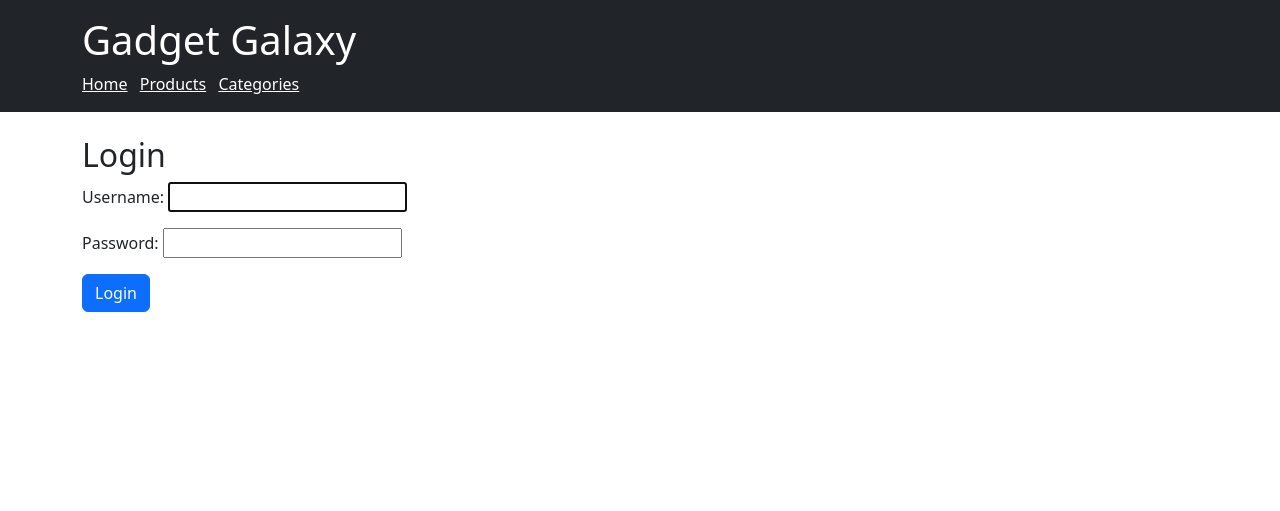
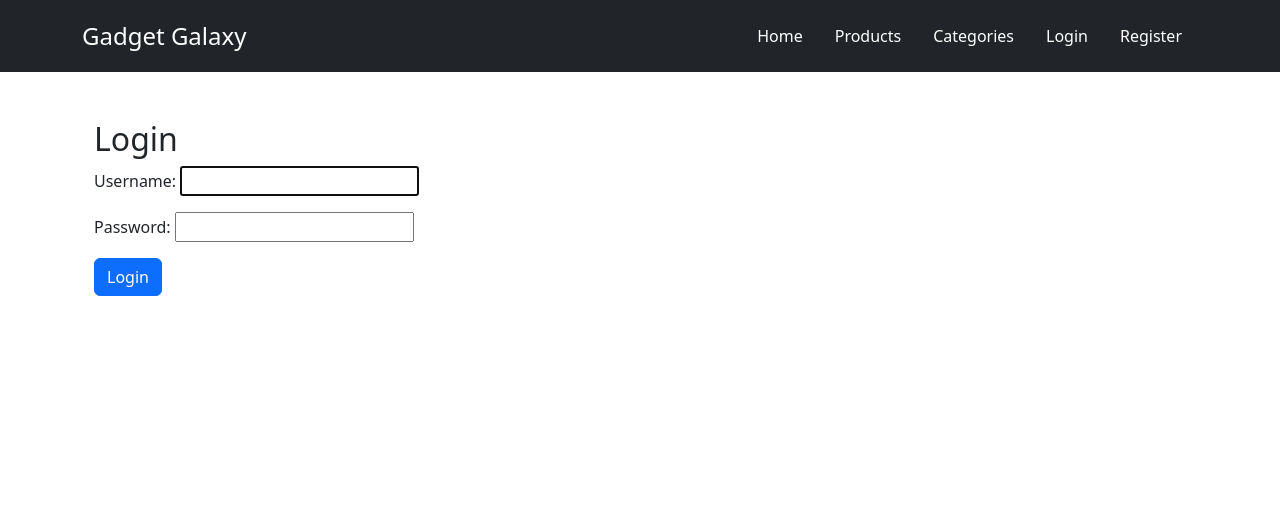
Before and after one commit to aahmed1009/gadget_galaxy-Django, a Django app: page /login/ in a window 1280 px wide. Shown: the top 511 px of the page. Run offline with Django 5.2, Linux system fonts and the light colour scheme; parts of the project's set-up code (start-up, migrations or seed data) failed here and were passed over.

Commit message:
finally email verification with celery and redis and the logout

```diff
--- a/gadget_galaxy/urls.py
+++ b/gadget_galaxy/urls.py
@@ -23,15 +23,20 @@ from django.conf import settings
 from django.conf.urls.static import static
 from user.views import register, activate
 from django.contrib.auth import views as auth_views
+from user.views import register, activate, login_view
+from django.contrib.auth.views import LogoutView
 urlpatterns = [
 #     path('admin/', admin.site.urls),
-#     path('', include('product.urls')),
+    path('', include('product.urls')),
 # path('categories/', include('category.urls')),
+  path('', index, name='index'),
   path('admin/', admin.site.urls),
-    path('register/', register, name='register'),
-    path('login/', auth_views.LoginView.as_view(template_name='login.html'), name='login'),
-    path('logout/', auth_views.LogoutView.as_view(), name='logout'),
+
+ path('register/', register, name='register'),
     path('activate/<uidb64>/<token>/', activate, name='activate'),
+    path('login/', login_view, name='login'),
+    # path('logout/', LogoutView.as_view(), name='logout'),
+    path('logout/', LogoutView.as_view(next_page='login'), name='logout'),
     path('categories/', include('category.urls')),
 
 ] + static(settings.MEDIA_URL, document_root=settings.MEDIA_ROOT)
--- a/templates/index.html
+++ b/templates/index.html
@@ -9,13 +9,50 @@
     />
   </head>
   <body class="d-flex flex-column min-vh-100">
-    <header class="bg-dark text-white p-3">
-      <div class="container">
-        <h1>Gadget Galaxy</h1>
+    <header class="bg-dark text-white">
+      <div
+        class="container d-flex justify-content-between align-items-center py-3"
+      >
+        <h1 class="h4 m-0">Gadget Galaxy</h1>
         <nav>
-          <a href="/" class="text-white me-2">Home</a>
-          <a href="/products/" class="text-white me-2">Products</a>
-          <a href="/categories/" class="text-white">Categories</a>
+          <ul class="nav">
+            <li class="nav-item">
+              <a class="nav-link text-white" href="{% url 'index' %}">Home</a>
+            </li>
+            <li class="nav-item">
+              <a class="nav-link text-white" href="{% url 'product_list' %}"
+                >Products</a
+              >
+            </li>
+            <li class="nav-item">
+              <a class="nav-link text-white" href="{% url 'category_list' %}"
+                >Categories</a
+              >
+            </li>
+
+            {% if user.is_authenticated %}
+            <li class="nav-item">
+              <form method="post" action="{% url 'logout' %}" class="d-inline">
+                {% csrf_token %}
+                <button
+                  type="submit"
+                  class="btn btn-link nav-link text-white p-0"
+                >
+                  Logout
+                </button>
+              </form>
+            </li>
+            {% else %}
+            <li class="nav-item">
+              <a class="nav-link text-white" href="{% url 'login' %}">Login</a>
+            </li>
+            <li class="nav-item">
+              <a class="nav-link text-white" href="{% url 'register' %}"
+                >Register</a
+              >
+            </li>
+            {% endif %}
+          </ul>
         </nav>
       </div>
     </header>
--- /dev/null
+++ b/user/templates/activation_email.html
@@ -0,0 +1,5 @@
+Hello,<br /><br />
+Click the link below to activate your account:<br />
+<a href="{{ activation_link }}">{{ activation_link }}</a>
+<br /><br />
+Thanks!
--- /dev/null
+++ b/user/templates/activation_failed.html
@@ -0,0 +1,5 @@
+{% extends 'index.html' %} {% block content %}
+<div class="container mt-4">
+  <div class="alert alert-danger">Activation link is invalid or expired.</div>
+</div>
+{% endblock %}
--- a/user/templates/login.html
+++ b/user/templates/login.html
@@ -1,7 +1,12 @@
-{% extends "index.html" %} {% block content %}
-<h2>Login</h2>
-<form method="post">
-  {% csrf_token %} {{ form.as_p }}
-  <button type="submit" class="btn btn-primary">Login</button>
-</form>
+{% extends 'index.html' %} {% block content %}
+<div class="container mt-4">
+  <h2>Login</h2>
+  {% if messages %} {% for message in messages %}
+  <div class="alert alert-{{ message.tags }}">{{ message }}</div>
+  {% endfor %} {% endif %}
+  <form method="POST">
+    {% csrf_token %} {{ form.as_p }}
+    <button class="btn btn-primary">Login</button>
+  </form>
+</div>
 {% endblock %}
--- a/user/views.py
+++ b/user/views.py
@@ -1,19 +1,18 @@
-from django.shortcuts import render
-
-# Create your views here.
 from django.shortcuts import render, redirect
-from django.contrib.auth.forms import UserCreationForm
+from django.contrib.auth.forms import AuthenticationForm
+from django.contrib.auth import login
 from django.contrib.auth.models import User
-from django.contrib.auth import login
 from django.contrib.auth.tokens import default_token_generator
 from django.utils.http import urlsafe_base64_encode, urlsafe_base64_decode
-from django.utils.encoding import force_bytes
-from django.http import HttpResponse
+from django.utils.encoding import force_bytes, force_str
+from django.contrib import messages
+from .forms import CustomUserCreationForm
 from .tasks import send_verification_email
+
 
 def register(request):
     if request.method == 'POST':
-        form = UserCreationForm(request.POST)
+        form = CustomUserCreationForm(request.POST)
         if form.is_valid():
             user = form.save(commit=False)
             user.is_active = False
@@ -23,20 +22,38 @@ def register(request):
             token = default_token_generator.make_token(user)
             send_verification_email.delay(user.email, uid, token)
 
-            return HttpResponse("Check your email to activate your account.")
+            return render(request, 'email_verification_sent.html')
     else:
-        form = UserCreationForm()
+        form = CustomUserCreationForm()
     return render(request, 'register.html', {'form': form})
+
 
 def activate(request, uidb64, token):
     try:
-        uid = urlsafe_base64_decode(uidb64).decode()
+        uid = force_str(urlsafe_base64_decode(uidb64))
         user = User.objects.get(pk=uid)
-    except:
+    except Exception:
         user = None
 
     if user and default_token_generator.check_token(user, token):
         user.is_active = True
         user.save()
-        return HttpResponse("Your account has been activated. You can now log in.")
-    return HttpResponse("Activation link is invalid.")
+        messages.success(request, "Your account is activated. You can now log in.")
+        return redirect('login')
+    return render(request, 'activation_failed.html')
+
+
+def login_view(request):
+    if request.user.is_authenticated:
+        return redirect('index')
+
+    if request.method == 'POST':
+        form = AuthenticationForm(request, data=request.POST)
+        if form.is_valid():
+            login(request, form.get_user())
+            return redirect('index')
+        else:
+            messages.error(request, "Invalid username or password.")
+    else:
+        form = AuthenticationForm()
+    return render(request, 'login.html', {'form': form})
```
Also changed, not shown: gadget_galaxy/settings.py (+7 -3 lines), user/forms.py (added, +10 -0 lines), user/tasks.py (+15 -5 lines), user/templates/email_verification_sent.html (added, +7 -0 lines), user/templates/register.html (+8 -6 lines).
